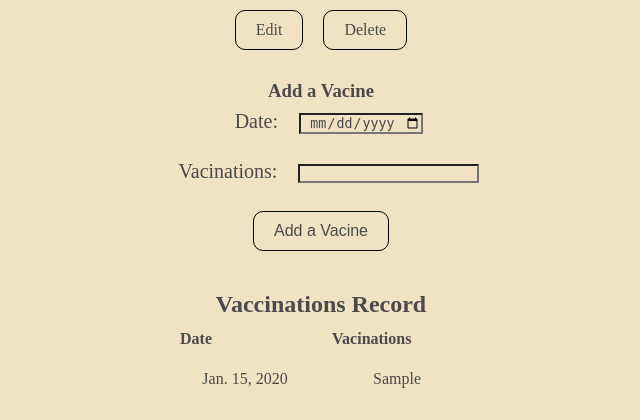
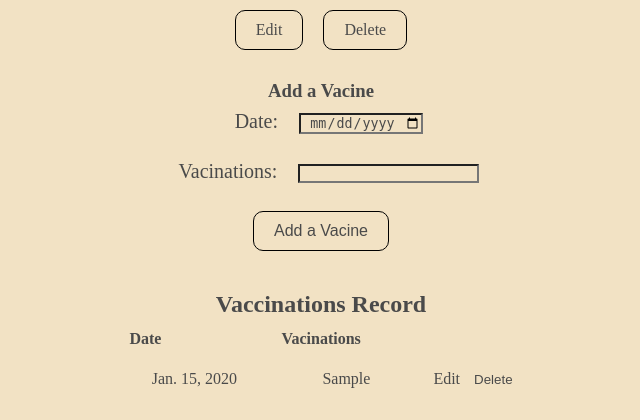
Before and after one commit to timothyweng-0606/dog-shelter, a Django app: page /dogs/1/ in a window 1280 px wide. Shown: the part 594-1014 px from the top of the page, without its empty margins (319-959 px from the left). Run offline with Django 5.2, Linux system fonts and the light colour scheme; a user stored in the database is signed in; tables that the repository leaves empty hold one stand-in row (values such as "Sample post").

Commit message:
add vaccination CRUD functionality

```diff
--- a/main_app/static/css/dogs/dog-detail.css
+++ b/main_app/static/css/dogs/dog-detail.css
@@ -81,3 +81,17 @@
     margin-top: 10px;
     text-align: center;
   }
+
+
+  .btn-delete {
+    background-color: none;
+    border: none;
+    padding: 0;
+    margin-left: 10px;
+  }
+
+  .btn-edit {
+    border: none;
+    padding: 0;
+    margin: 0;
+  }
--- a/main_app/static/css/form.css
+++ /dev/null
@@ -1,3 +0,0 @@
-form{
-
-}
--- a/main_app/templates/dogs/detail.html
+++ b/main_app/templates/dogs/detail.html
@@ -49,6 +49,15 @@
             <tr>
               <td>{{vacination.date}}</td>
               <td>{{vacination.vacinations}}</td>
+              <td>
+                <a href="{% url 'edit-vaccine' dog.id vacination.id %}" class=" btn-edit">Edit</a>
+                <form action="{% url 'delete-vaccine' dog.id vacination.id %}" method="post" style="display:inline;">
+                    {% csrf_token %}
+                    <button type="submit" class=" btn-delete" onclick="return confirm('Are you sure you want to delete this vaccination?')">
+                        Delete
+                    </button>
+                </form>
+              </td>
             </tr>
             {% endfor %}
           </tbody>
--- a/main_app/urls.py
+++ b/main_app/urls.py
@@ -11,5 +11,6 @@ urlpatterns = [
     path('dogs/<int:pk>/delete/', views.DogDelete.as_view(), name='dog-delete'),
     path('accounts/signup/', views.signup, name='signup'),
     path('dogs/<int:dog_id>/add_vaccine/', views.add_vaccine, name='add-vaccine'),
-
+    path('dog/<int:dog_id>/vaccine/<int:vaccine_id>/edit/', views.edit_vaccine, name='edit-vaccine'),
+    path('dog/<int:dog_id>/vaccine/<int:vaccine_id>/delete/', views.delete_vaccine, name='delete-vaccine'),
 ]
--- a/main_app/views.py
+++ b/main_app/views.py
@@ -1,11 +1,10 @@
-from django.shortcuts import render
 from django.http import HttpResponse
 from django.contrib.auth.views import LoginView
 from django.views.generic.edit import CreateView, UpdateView, DeleteView
-from django.shortcuts import render, redirect
+from django.shortcuts import render, redirect, get_object_or_404
 from django.contrib.auth import login
 from django.contrib.auth.forms import UserCreationForm
-from .models import Dog
+from .models import Dog, Vacination
 from .forms import VacinationForm
 from django.contrib.auth.decorators import login_required
 from django.contrib.auth.mixins import LoginRequiredMixin
@@ -63,7 +62,8 @@ class DogCreate(LoginRequiredMixin,CreateView):
     model = Dog
     fields = '__all__'
     success_url = '/dogs/'
-def form_valid(self, form):
+
+    def form_valid(self, form):
         form.instance.user = self.request.user
         return super().form_valid(form)
 
@@ -74,3 +74,27 @@ class DogUpdate(LoginRequiredMixin,UpdateView):
 class DogDelete(LoginRequiredMixin,DeleteView):
     model = Dog
     success_url = '/dogs/'
+
+def edit_vaccine(request, dog_id, vaccine_id):
+    dog = get_object_or_404(Dog, id=dog_id)
+    vaccine = get_object_or_404(Vacination, id=vaccine_id, dog=dog)
+
+    if request.method == 'POST':
+        form = VacinationForm(request.POST, instance=vaccine)
+        if form.is_valid():
+            form.save()
+            return redirect('dog-detail', dog_id=dog.id)
+    else:
+        form = VacinationForm(instance=vaccine)
+
+    return render(request, 'edit_vaccine.html', {'form': form, 'dog': dog})
+
+def delete_vaccine(request, dog_id, vaccine_id):
+    dog = get_object_or_404(Dog, id=dog_id)
+    vaccine = get_object_or_404(Vacination, id=vaccine_id, dog=dog)
+
+    if request.method == 'POST':
+        vaccine.delete()
+        return redirect('dog-detail', dog_id=dog.id)
+
+    return redirect('dog-detail', dog_id=dog.id)
```
Also changed, not shown: dogshelter/settings.py (+24 -25 lines).
